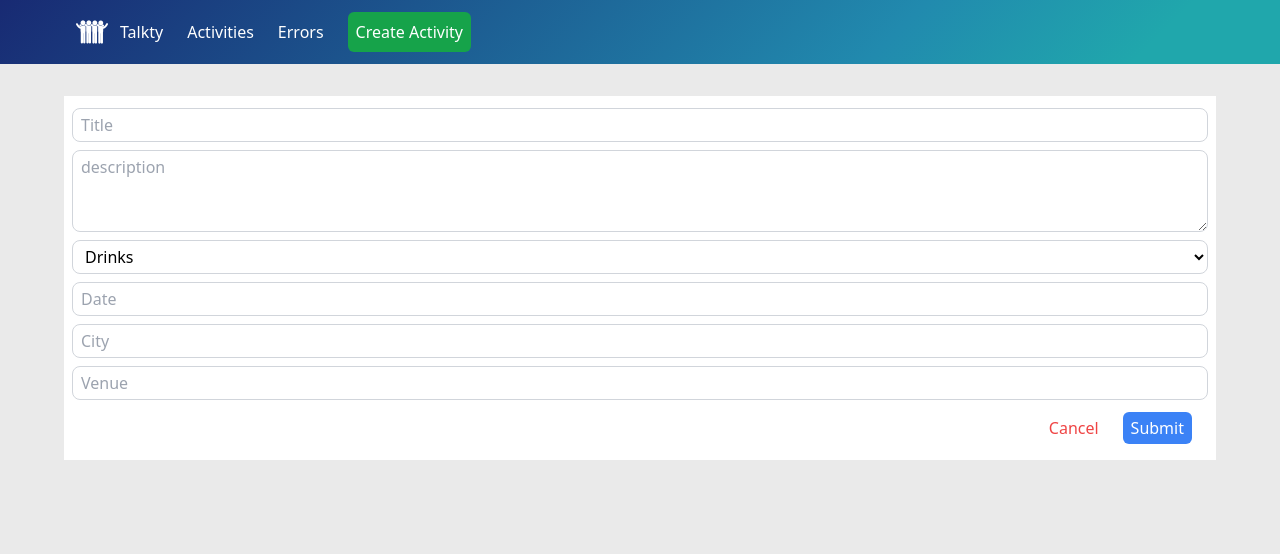
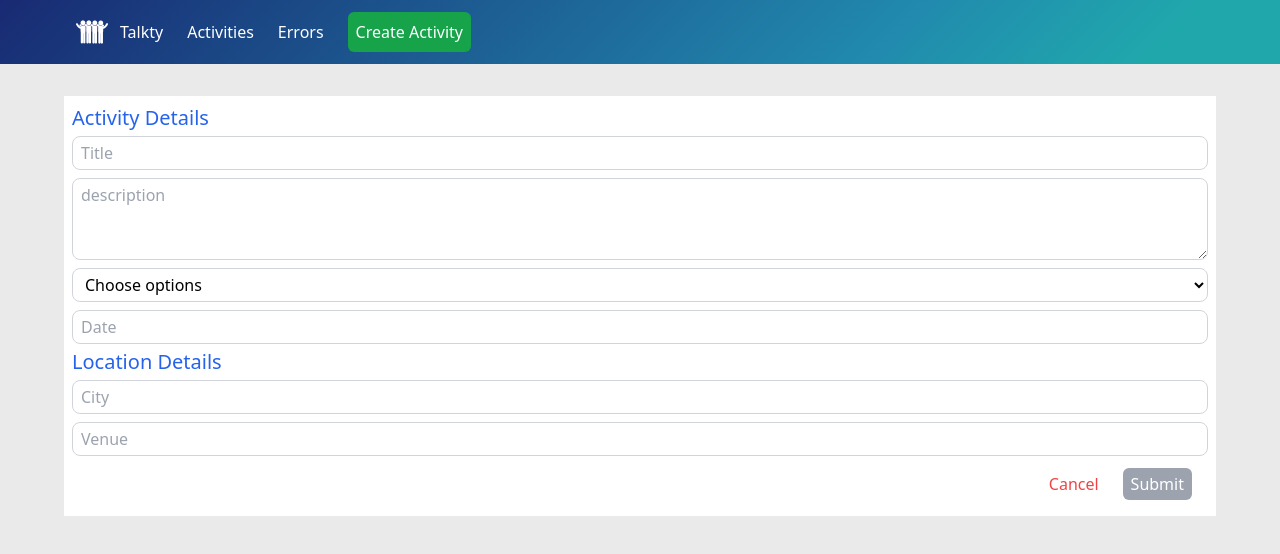
Before and after one commit to Mldamico/talkty, a React (Vite) app in the folder client/: page /createActivity in a window 1280 px wide. Shown: the top 554 px of the page. Built offline with nearby package versions, Linux system fonts and the light colour scheme.

Commit message:
Validations of date input and category fix

```diff
--- a/client/src/app/common/form/SelectInput.tsx
+++ b/client/src/app/common/form/SelectInput.tsx
@@ -30,7 +30,11 @@ export const SelectInput = (props: Props) => {
         } py-1 px-2 my-1 rounded-lg border outline-none`}
       >
         {props.options.map((option: OptionsTypes) => (
-          <option value={option.value} key={option.value}>
+          <option
+            disabled={option.value === ""}
+            value={option.value}
+            key={option.value}
+          >
             {option.text}
           </option>
         ))}
--- a/client/src/app/common/options/categoryOptions.ts
+++ b/client/src/app/common/options/categoryOptions.ts
@@ -1,4 +1,8 @@
 export const categoryOptions = [
+  {
+    text: "Choose options",
+    value: "",
+  },
   {
     text: "Drinks",
     value: "drinks",
--- a/client/src/features/activities/form/ActivityForm.tsx
+++ b/client/src/features/activities/form/ActivityForm.tsx
@@ -5,7 +5,7 @@ import { Link, useNavigate, useParams } from "react-router-dom";
 import { Activity } from "../../../types/Activities";
 import { Loading } from "../../../app/layout/Loading";
 import { v4 as uuid } from "uuid";
-import { ErrorMessage, Field, Form, Formik } from "formik";
+import { Form, Formik } from "formik";
 import * as Yup from "yup";
 import { Input } from "../../../app/common/form/Input";
 import { TextArea } from "../../../app/common/form/TextArea";
@@ -16,13 +16,8 @@ import { DateInput } from "../../../app/common/form/DateInput";
 export const ActivityForm = observer(() => {
   const { activityStore } = useStore();
   const { id } = useParams();
-  const {
-    createActivity,
-    updateActivity,
-    loading,
-    loadingInitial,
-    loadActivity,
-  } = activityStore;
+  const { createActivity, updateActivity, loadingInitial, loadActivity } =
+    activityStore;
   const navigate = useNavigate();
 
   const [activity, setActivity] = useState<Activity>({
@@ -48,39 +43,32 @@ export const ActivityForm = observer(() => {
     if (id) loadActivity(id).then((activity) => setActivity(activity!));
   }, [id, loadActivity]);
 
-  // const handleSubmit = (e: React.SyntheticEvent) => {
-  //   e.preventDefault();
-  //   if (!activity.id) {
-  //     activity.id = uuid();
-  //     createActivity(activity).then(() => {
-  //       navigate(`/activities/${activity.id}`);
-  //     });
-  //   } else {
-  //     updateActivity(activity).then(() => {
-  //       console.log("Navigating");
-  //       navigate(`/activities/${activity.id}`);
-  //     });
-  //   }
-  // };
-
-  // const handleInputChange = (
-  //   e: ChangeEvent<HTMLInputElement | HTMLTextAreaElement>
-  // ) => {
-  //   const { name, value } = e.target;
-  //   setActivity({ ...activity, [name]: value });
-  // };
+  const handleFormSubmit = (activity: Activity) => {
+    if (!activity.id) {
+      activity.id = uuid();
+      createActivity(activity).then(() => {
+        navigate(`/activities/${activity.id}`);
+      });
+    } else {
+      updateActivity(activity).then(() => {
+        console.log("Navigating");
+        navigate(`/activities/${activity.id}`);
+      });
+    }
+  };
 
   if (loadingInitial) return <Loading content="Loading activity..." />;
 
   return (
     <div className="p-2 mt-4 bg-white">
+      <h2 className="text-xl text-blue-600">Activity Details</h2>
       <Formik
         validationSchema={validationSchema}
         enableReinitialize
         initialValues={activity}
-        onSubmit={(values) => console.log(values)}
+        onSubmit={(values) => handleFormSubmit(values)}
       >
-        {({ handleSubmit }) => (
+        {({ handleSubmit, isValid, isSubmitting, dirty }) => (
           <Form
             className="flex flex-col"
             onSubmit={handleSubmit}
@@ -101,6 +89,7 @@ export const ActivityForm = observer(() => {
               timeCaption="time"
               dateFormat="MMMM d, yyyy h:mm aa"
             />
+            <h2 className="text-xl text-blue-600">Location Details</h2>
             <Input placeholder="City" name="city" />
             <Input placeholder="Venue" name="venue" />
             <div className="flex items-center justify-end gap-6 px-4 py-2">
@@ -109,8 +98,8 @@ export const ActivityForm = observer(() => {
               </Link>
               <button
                 type="submit"
-                disabled={loading}
-                className="px-2 py-1 text-white bg-blue-500 rounded-md"
+                disabled={isSubmitting || !dirty || !isValid}
+                className={`disabled:bg-gray-400 px-2 py-1 text-white bg-blue-500 rounded-md`}
               >
                 Submit
               </button>
```
